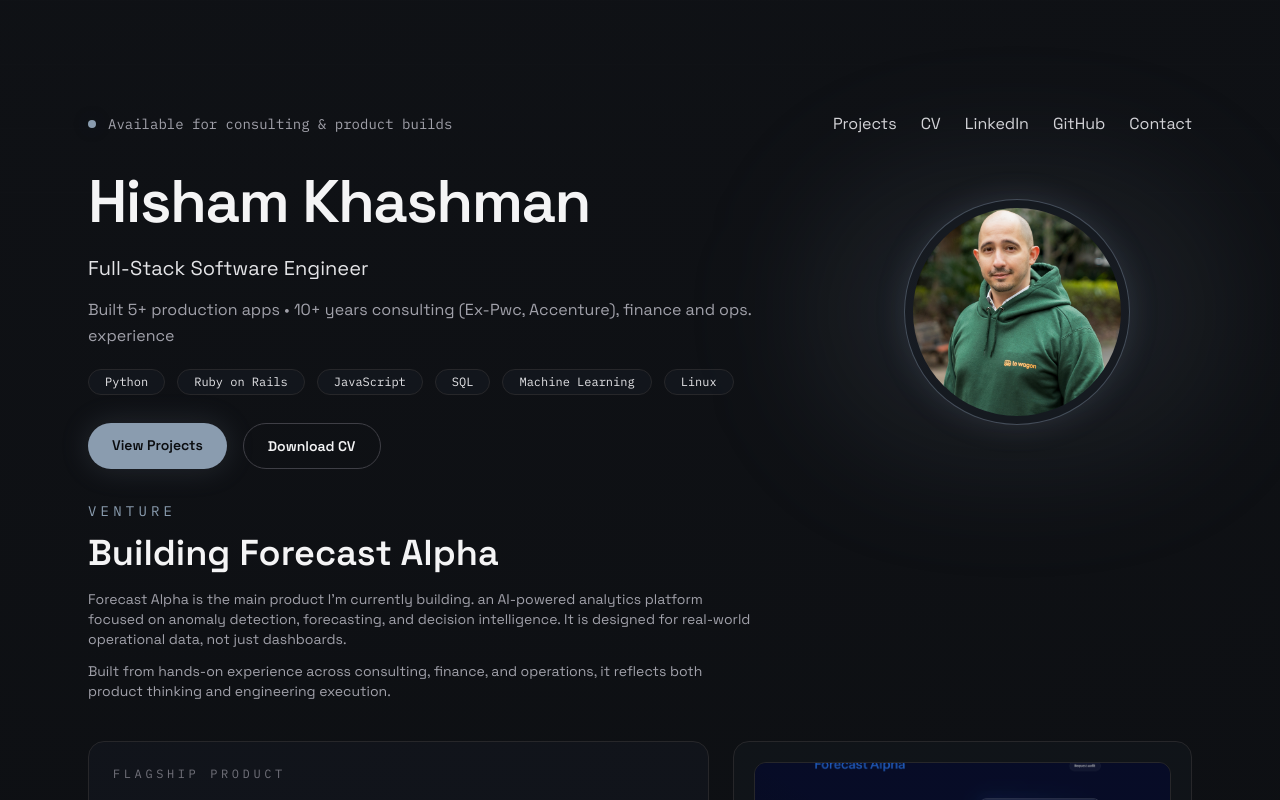
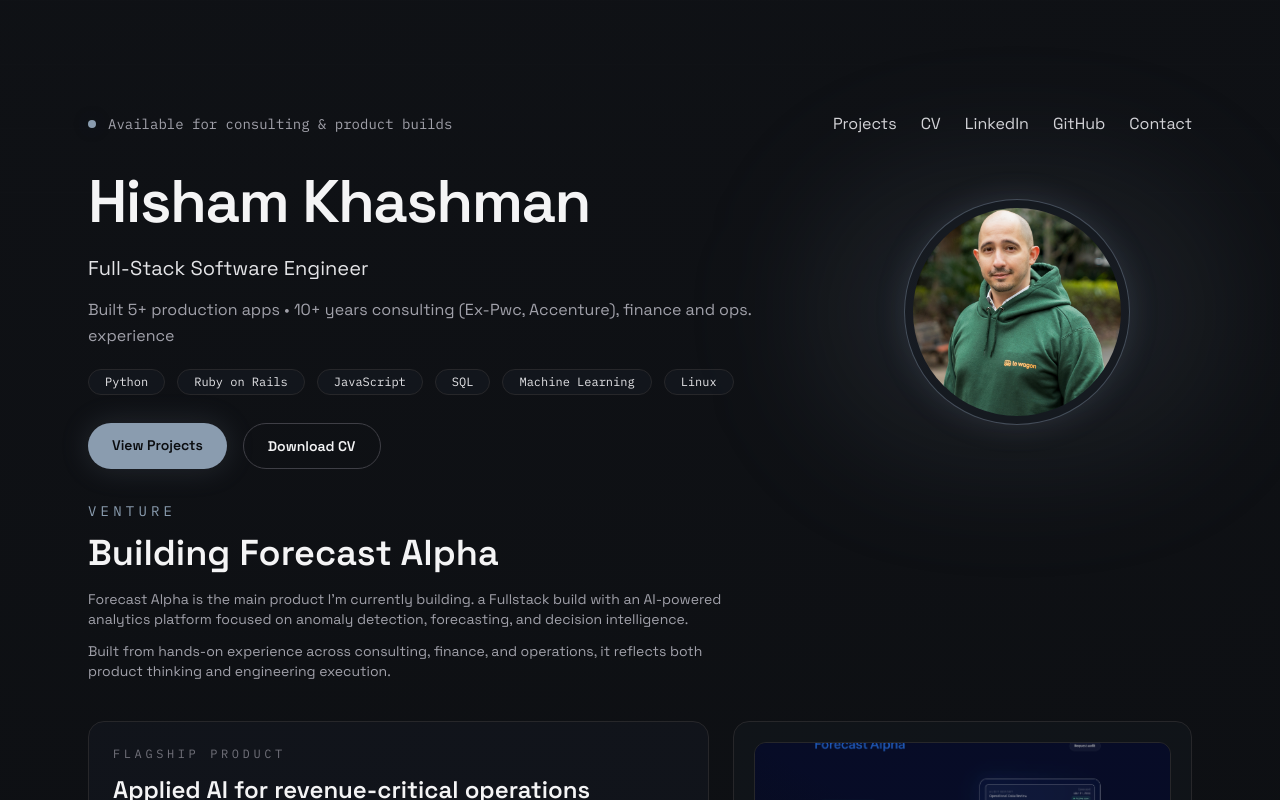
Before and after one commit to Hishamkhashman1/portfolio, a Next.js app: page / in a window 1280 px wide. Shown: the top 800 px of the page. Built offline with nearby package versions, Linux system fonts and the light colour scheme.

Commit message:
still updating

```diff
--- a/app/page.tsx
+++ b/app/page.tsx
@@ -27,9 +27,8 @@
               </h2>
               <p className="mt-4 max-w-2xl text-sm text-zinc-400">
                 Forecast Alpha is the main product I&apos;m currently building.
-                an AI-powered analytics platform focused on anomaly detection,
-                forecasting, and decision intelligence. It is designed for
-                real-world operational data, not just dashboards.
+                a Fullstack build with an AI-powered analytics platform focused on anomaly detection,
+                forecasting, and decision intelligence.
               </p>
               <p className="mt-3 max-w-2xl text-sm text-zinc-400">
                 Built from hands-on experience across consulting, finance, and
```
